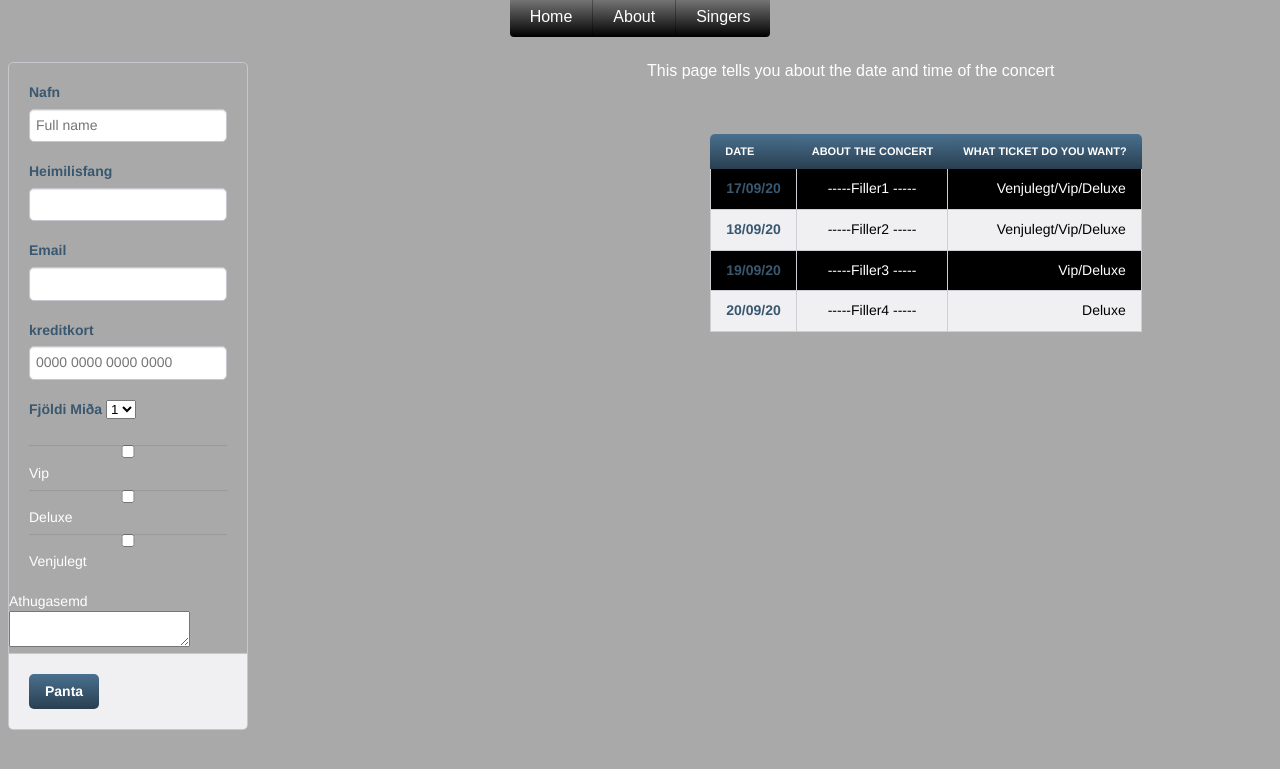
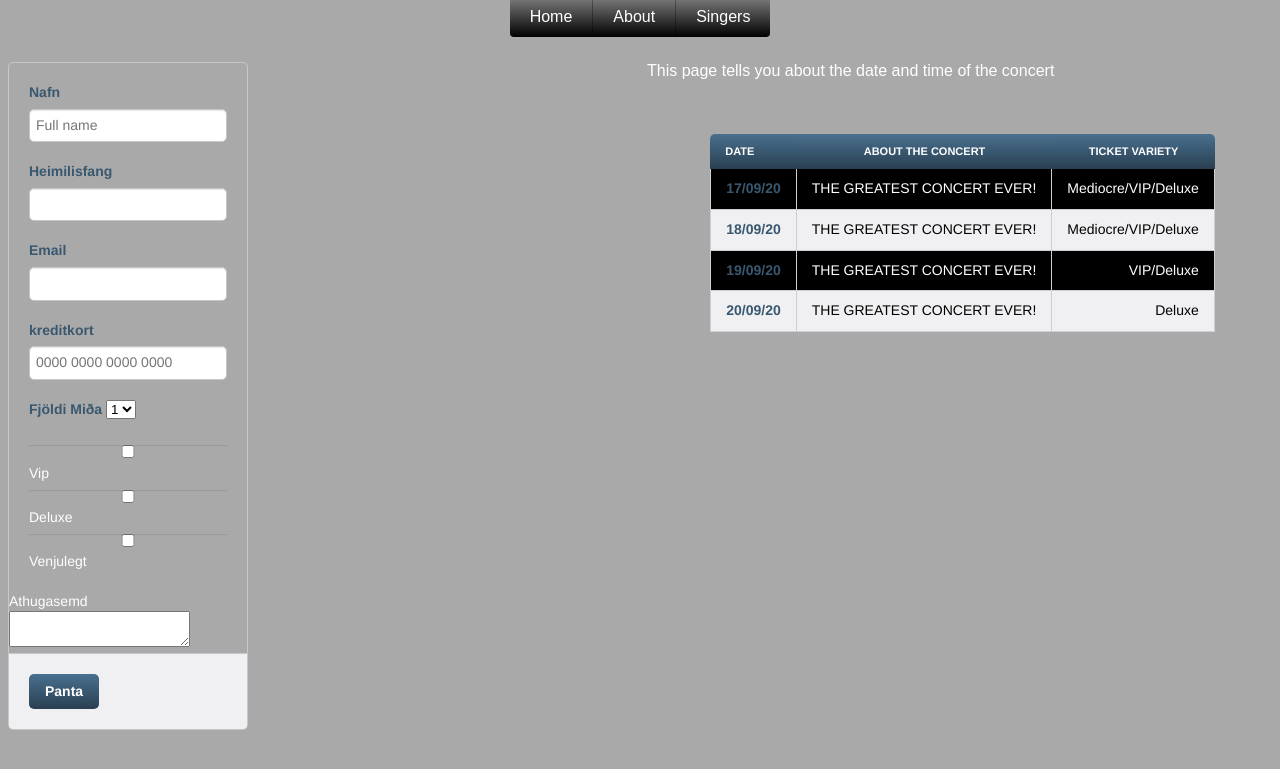
Before and after one commit to Huginn-Muninn/HuginnMuninn.github.io, a Jekyll site: the page built from about.html, in a window 1280 px wide. Shown: the top 769 px of the page. Built offline with Jekyll 4.4.1, drawn with Linux system fonts in a browser that asks for light colours.

Commit message:
Update about.html

```diff
--- a/about.html
+++ b/about.html
@@ -16,7 +16,7 @@ title: About
           <tr>
             <th scope="col">Date</th>
             <th scope="col">About the concert</th>
-            <th scope="col">What ticket do you want?</th>
+            <th scope="col">Ticket variety</th>
           </tr>
         </thead>
         <tbody class='bakgrat'>
@@ -24,28 +24,28 @@ title: About
             <td class='bakgrat'>
               <strong class="book-title">17/09/20</strong>
             </td>
-            <td class="item-qty hvit">-----Filler1  -----</td>
-            <td class="item-price hvit">Venjulegt/Vip/Deluxe</td>
+            <td class="item-qty hvit">THE GREATEST CONCERT EVER!</td>
+            <td class="item-price hvit">Mediocre/VIP/Deluxe</td>
           </tr>
           <tr>
             <td>
               <strong class="book-title">18/09/20</strong>
             </td>
-            <td class="item-qty svart">-----Filler2  -----</td>
-            <td class="item-price svart">Venjulegt/Vip/Deluxe</td>
+            <td class="item-qty svart">THE GREATEST CONCERT EVER!</td>
+            <td class="item-price svart">Mediocre/VIP/Deluxe</td>
           </tr>
           <tr>
             <td class='bakgrat'>
               <strong class="book-title">19/09/20</strong>
             </td>
-            <td class="item-qty hvit">-----Filler3  -----</td>
-            <td class="item-price hvit">Vip/Deluxe</td>
+            <td class="item-qty hvit">THE GREATEST CONCERT EVER!</td>
+            <td class="item-price hvit">VIP/Deluxe</td>
           </tr>
           <tr>
             <td>
               <strong class="book-title">20/09/20</strong>
             </td>
-            <td class="item-qty svart">-----Filler4  -----</td>
+            <td class="item-qty svart">THE GREATEST CONCERT EVER!</td>
             <td class="item-price svart">Deluxe</td>
           </tr>
         </tbody>
```
